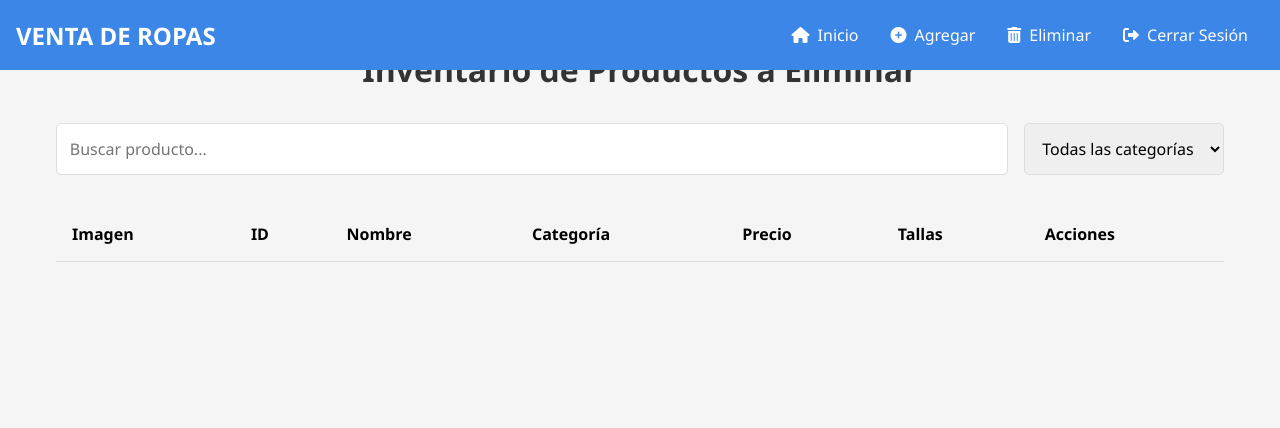
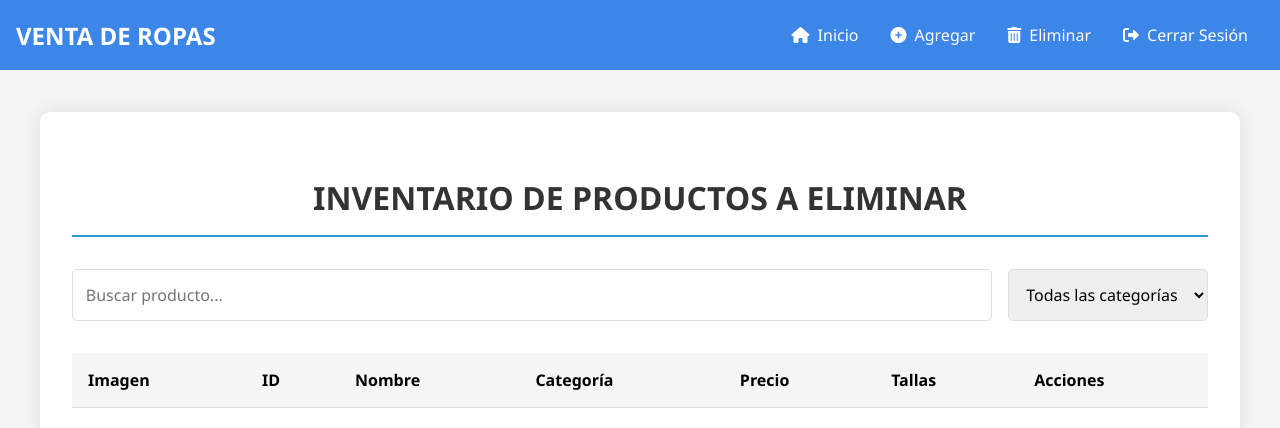
Before and after one commit to Lianor1/webpage, a plain HTML site: page eliminar.html in a window 1280 px wide. Drawn offline with Linux system fonts and the light colour scheme; a script that the page names is missing.

Commit message:
correccion de css.eliminar  del nombre

```diff
--- a/css/eliminar.css
+++ b/css/eliminar.css
@@ -1,13 +1,27 @@
 .inventory-container {
     max-width: 1200px;
     margin: 2rem auto;
-    padding: 1rem;
+    padding: 2rem;
+    background: white;
+    border-radius: 10px;
+    box-shadow: 0 0 20px rgba(0, 0, 0, 0.1);
 }
 
 .inventory-container h1 {
     text-align: center;
     color: #333;
-    margin-bottom: 2rem;
+    margin: 1rem 0 2rem 0;
+    padding: 1rem;
+    font-size: 2rem;
+    font-weight: bold;
+    text-transform: uppercase;
+    border-bottom: 2px solid #3498db;
+}
+
+/* Asegurarse de que el contenedor principal tenga suficiente espacio */
+.main-content {
+    padding-top: 80px; /* Ajusta este valor según sea necesario */
+    min-height: 100vh;
 }
 
 .search-bar {
```
